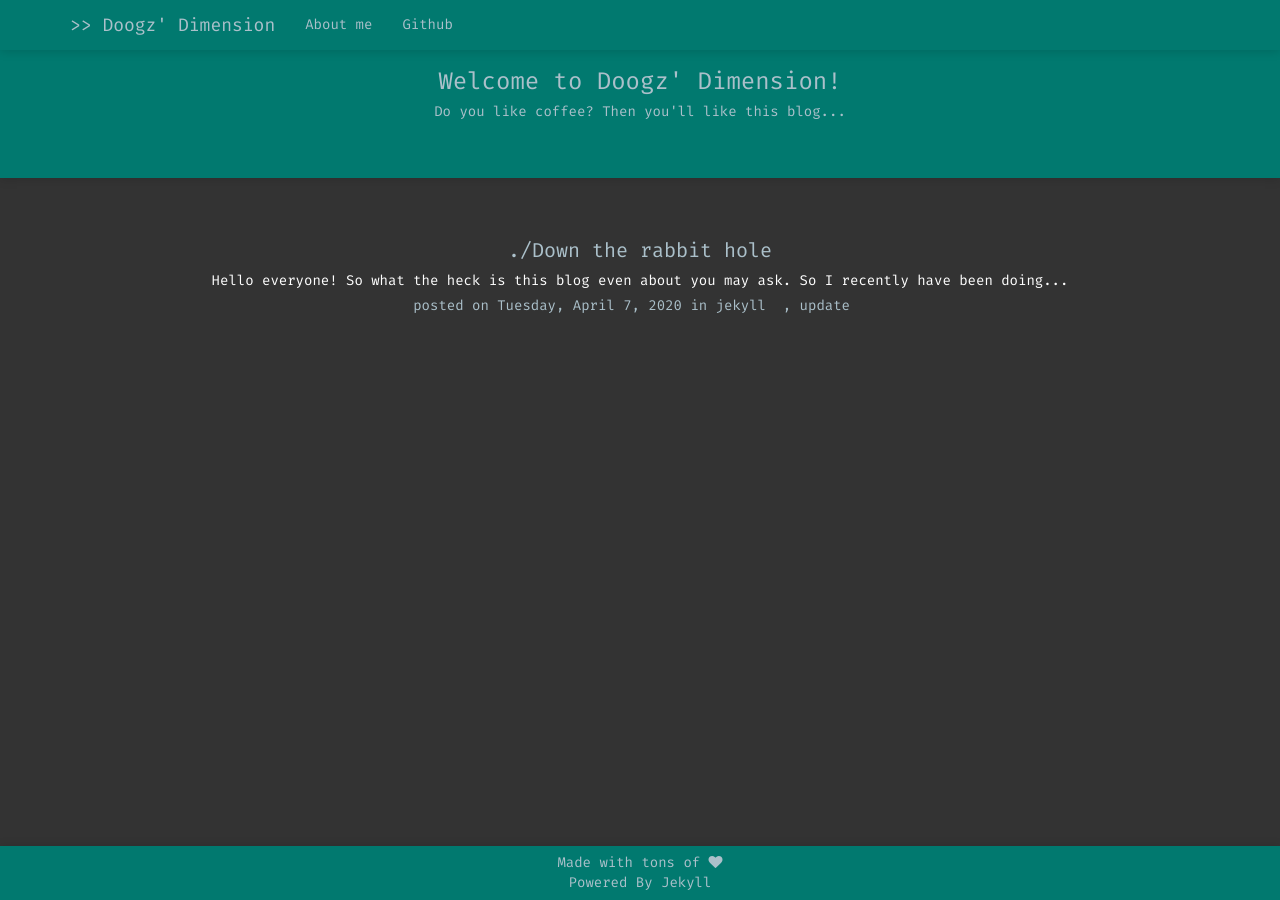
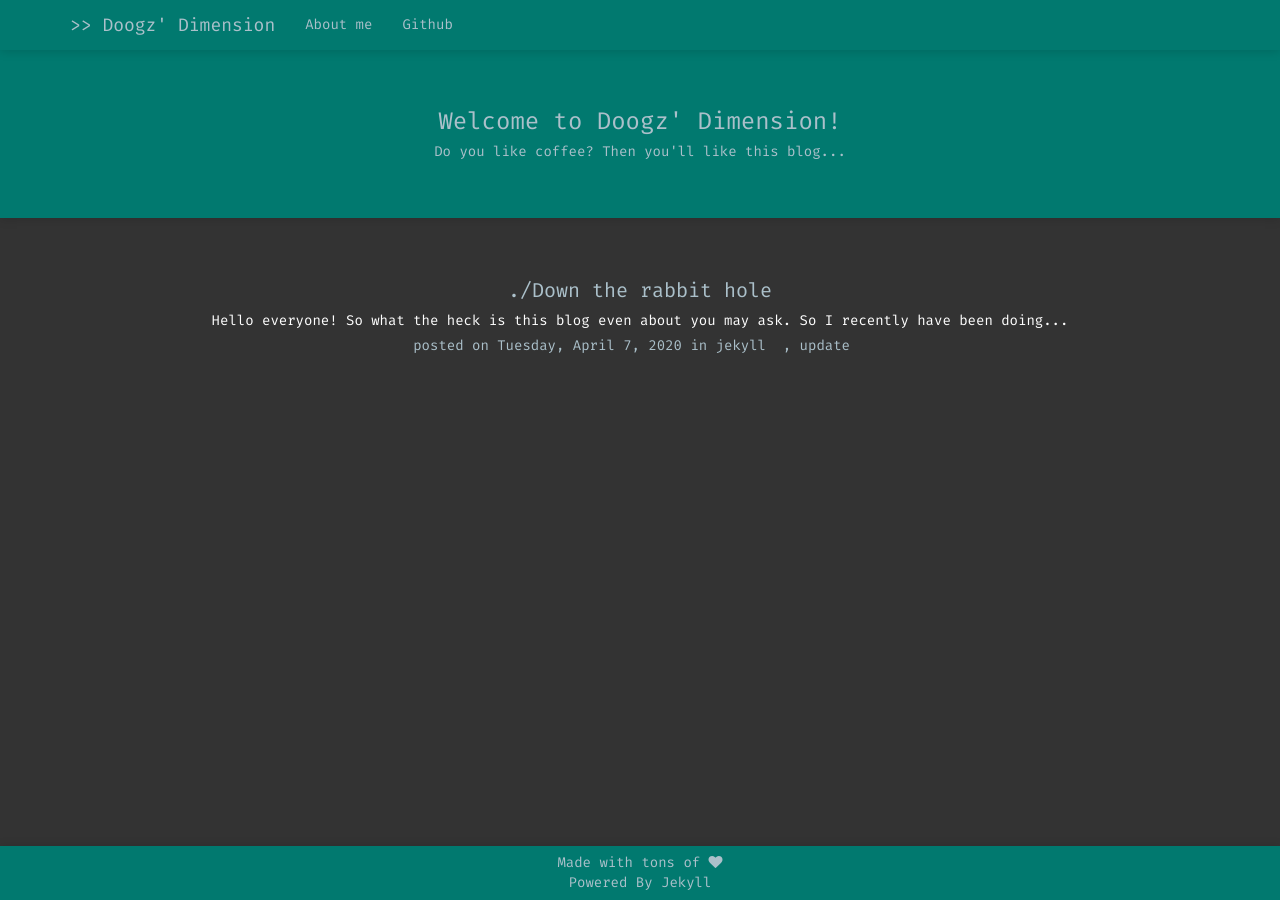
Before and after one commit to wdoogz/wdoogz.github.io, a Jekyll site: the page built from index.html, in a window 1280 px wide. Built offline with Jekyll 4.4.1, drawn with Linux system fonts in a browser that asks for light colours; nearby versions of some CDN libraries; some web fonts are replaced.

```diff
--- a/_config.yml
+++ b/_config.yml
@@ -10,7 +10,7 @@ title: ">> Doogz' Dimension"
 email: wdugan7@gmail.com
 
 #write html inside the double quotes to display in jumbotron
-description: "<center><h3>Welcome to Doogz' Dimension!</h3><h5>Do you like coffee? Then you'll like this blog...</h5></center>"
+description: "<br /><br /><center><h3>Welcome to Doogz' Dimension!</h3><h5>Do you like coffee? Then you'll like this blog...</h5></center>"
 
 
 
```
